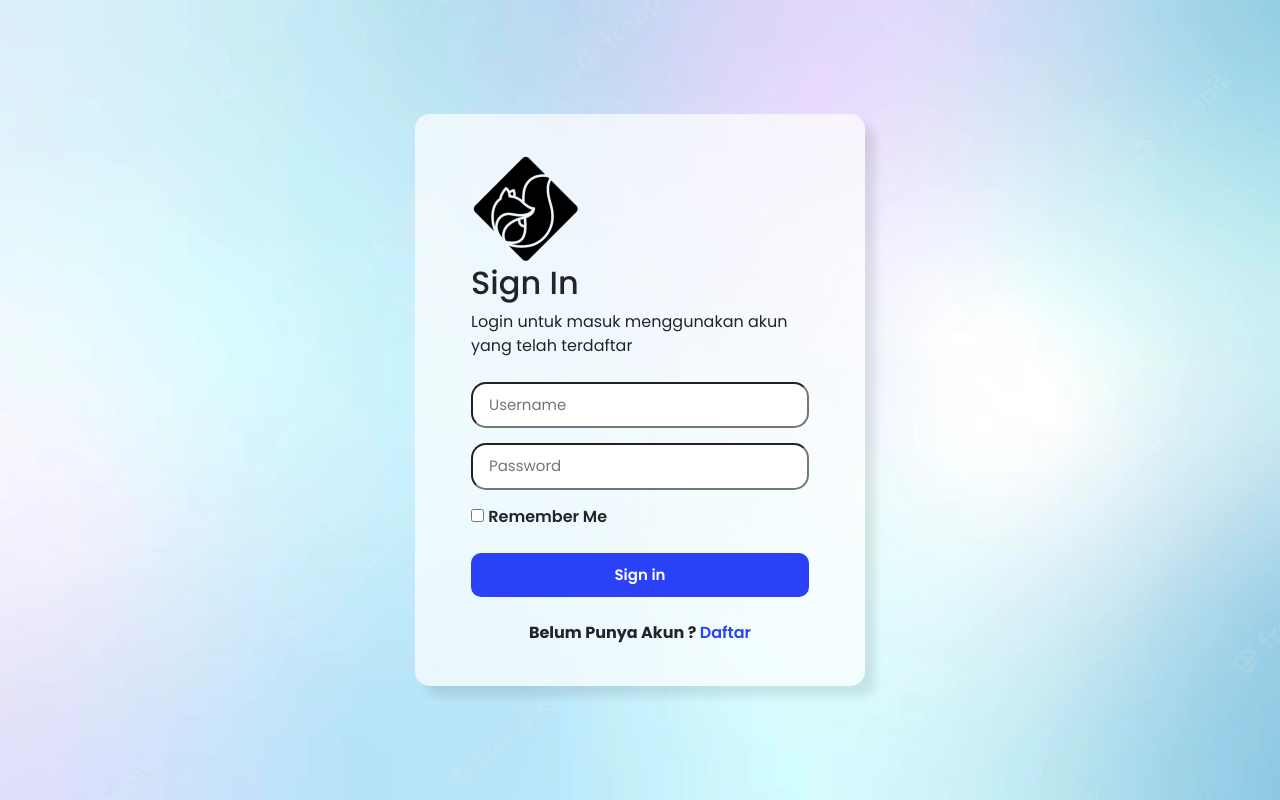
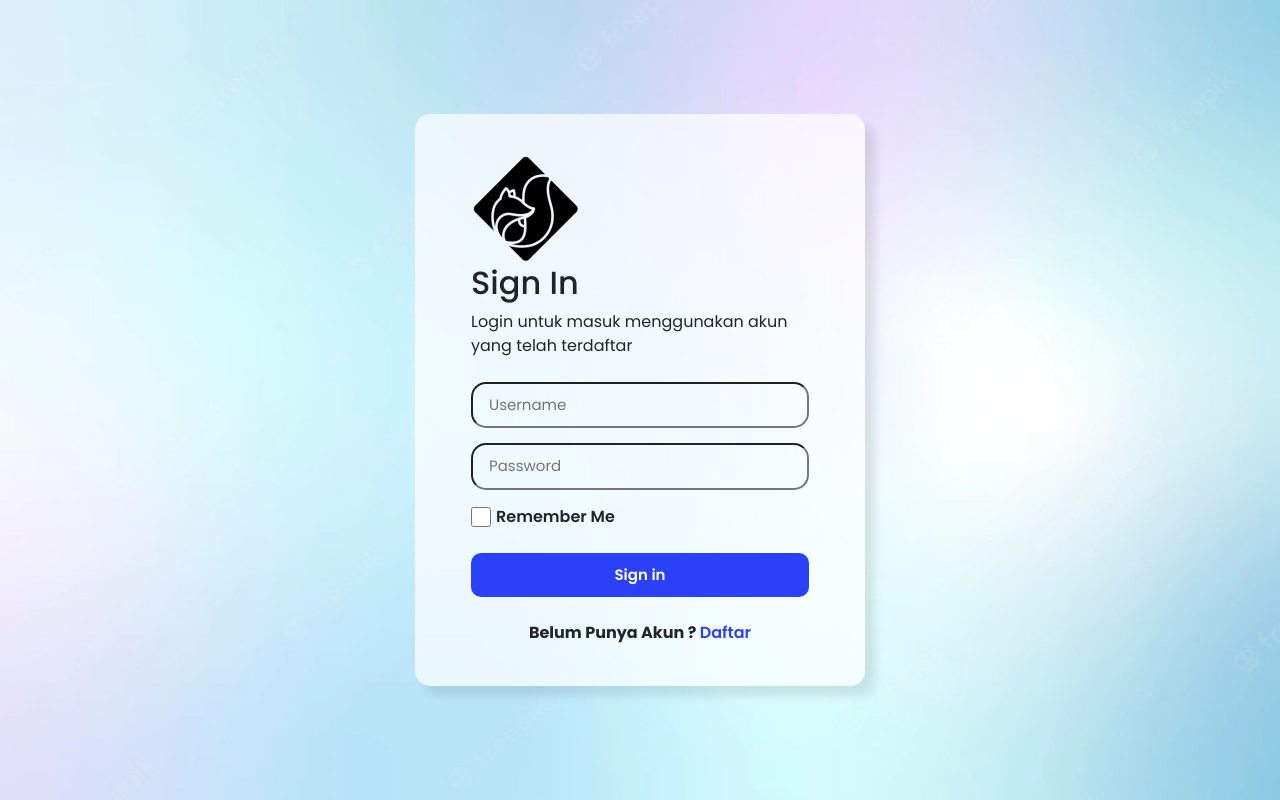
Before and after one commit to WeakBee/r5classwebsite, a PHP site: page /login/ in a window 1280 px wide. Run offline with PHP 8.4, Linux system fonts and the light colour scheme.

Commit message:
login page lagi

```diff
--- a/login/index.php
+++ b/login/index.php
@@ -33,8 +33,10 @@
 		<div class="form-group">
 			<input type="password" name="pass" placeholder="Password" class="input-control">
 		</div>
-
-		<input id="rememberme" type="checkbox" name="check" > <label class="rememberme-label" for="rememberme">Remember Me</label><br></br>
+		<div class="rememberme-box">
+		<input id="rememberme" type="checkbox" name="check" > <label class="rememberme-label" for="rememberme">Remember Me</label>
+		</div>
+		<br>
 		<center>
 		<b><input type="submit" name="submit" value="Sign in" class="btn"></b>
 		</center>
--- a/login/style.css
+++ b/login/style.css
@@ -30,6 +30,7 @@ form{
 }
 .form-group .input-control {
 	padding: 10px 16px;
+    background-color: transparent;
 	width: 100%;
 	box-sizing: border-box;
 	font-size:15px;
@@ -76,8 +77,19 @@ input:focus{
     text-decoration: none;
     font-weight: 600;
 }
+.rememberme-box{
+    display: flex;
+    align-items: center;
+}
+#rememberme{
+    cursor: pointer;
+    width: 20px;
+    height: 20px;
+    margin-right: 5px;
+}
 .rememberme-label{
     font-weight: 600;
     user-select:none;
     -moz-user-select:none;
+    cursor: pointer;
 }
```
